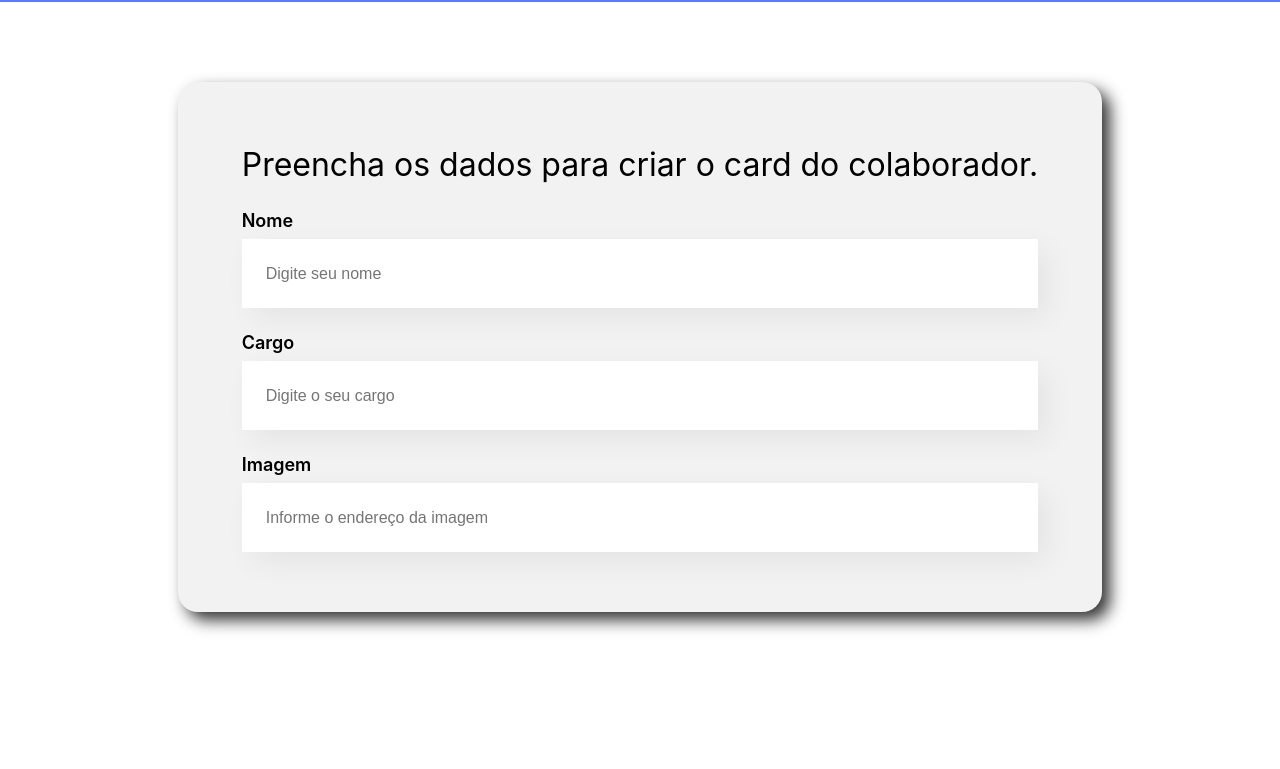
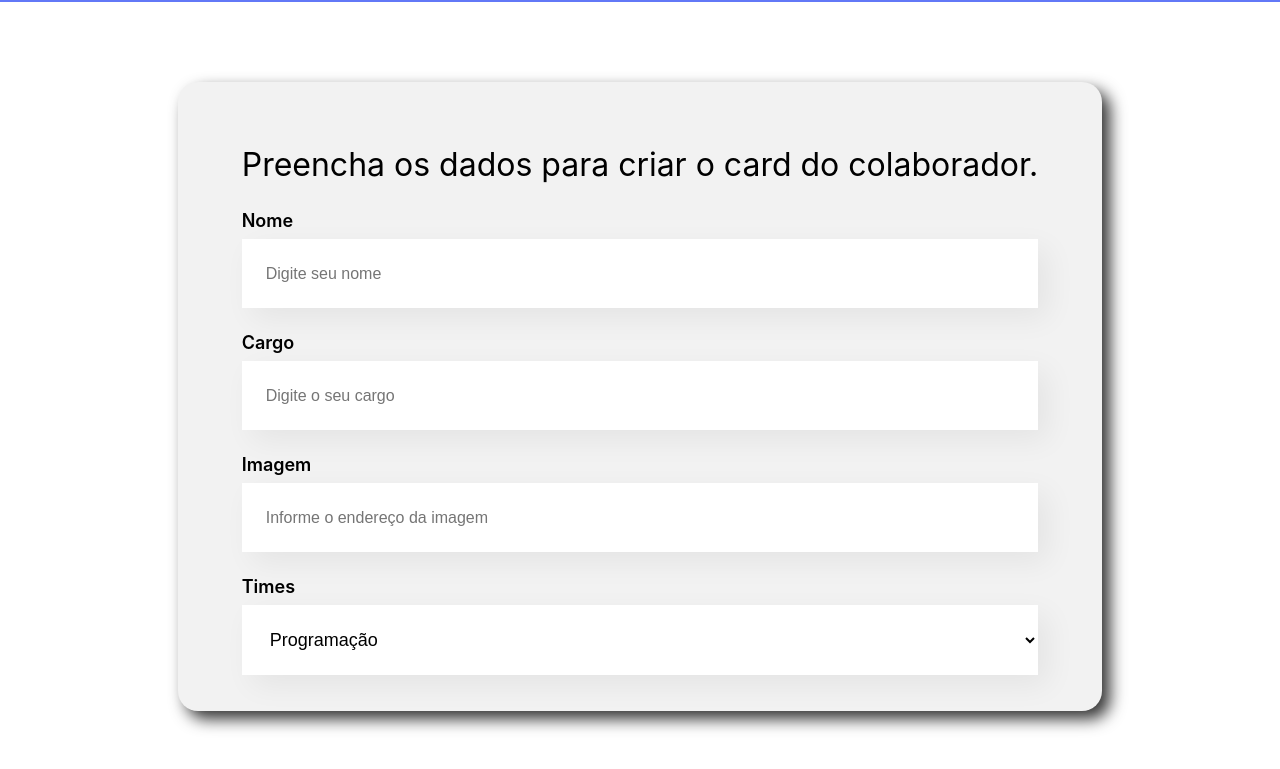
Before and after one commit to DiegoRodrigues007/Organo, a React (Create React App) app: page / in a window 1280 px wide. Shown: the part 496-1265 px from the top of the page. Before the commit the page ends 1188 px from the top, so only its background shows below. Built offline with nearby package versions, Linux system fonts and the light colour scheme.

Commit message:
criação do componente de lista suspensa

```diff
--- a/src/components/CampoTexto/index.js
+++ b/src/components/CampoTexto/index.js
@@ -10,6 +10,8 @@ const CampoTexto = (props) => {
         placeholder={props.placeholder}
       />
     </div>
+
+
   );
 };
 
--- a/src/components/Formulario/index.js
+++ b/src/components/Formulario/index.js
@@ -3,8 +3,19 @@ import "./Form.css";
 
 // IMPORT DE COMPONENTES
 import CampoTexto from "../CampoTexto";
+import ListaTimes from "../ListaTimes";
 
 const Formulario = () => {
+  const times = [
+    "Programação",
+    "Front-End",
+    "Data-Science",
+    "Devops",
+    "Ux e Design",
+    "Mobile",
+    "Inovação e Gestão",
+  ];
+
   return (
     <section className="formulario">
       <form>
@@ -12,6 +23,7 @@ const Formulario = () => {
         <CampoTexto label="Nome" placeholder="Digite seu nome" />
         <CampoTexto label="Cargo" placeholder="Digite o seu cargo" />
         <CampoTexto label="Imagem" placeholder="Informe o endereço da imagem" />
+        <ListaTimes label="Times" itens={times} />
       </form>
     </section>
   );
--- /dev/null
+++ b/src/components/ListaTimes/ListaTimes.css
@@ -0,0 +1,24 @@
+/* VARIAVEIS CSS */
+:root {
+  --bg-select: #fff;
+  --box-shadow-select: rgba(0, 0, 0, 0.06);
+}
+
+/* ESTILIZAÇÃO DO SELECT E OPTION */
+
+.lista-times label {
+  display: block;
+  margin-bottom: 8px;
+  font-size: 18px;
+  font-weight: 600;
+}
+
+.lista-times select {
+  background-color: var(--bg-select);
+  box-shadow: 10px 10px 30px var(--box-shadow-select);
+  width: 100%;
+  border: none;
+  font-size: 18px;
+  padding: 24px;
+  box-sizing: border-box;
+}
--- /dev/null
+++ b/src/components/ListaTimes/index.js
@@ -0,0 +1,16 @@
+import "./ListaTimes.css";
+
+const ListaTimes = (props) => {
+  return (
+    <div className="lista-times">
+      <label>{props.label}</label>
+      <select>
+        {props.itens.map((itemDaLista) => (
+          <option key={itemDaLista}>{itemDaLista}</option>
+        ))}
+      </select>
+    </div>
+  );
+};
+
+export default ListaTimes;
```
